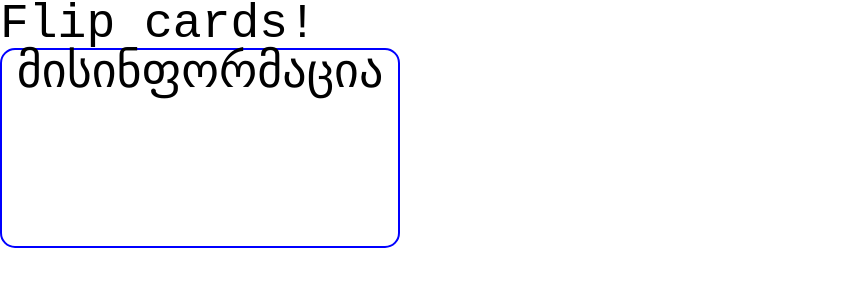
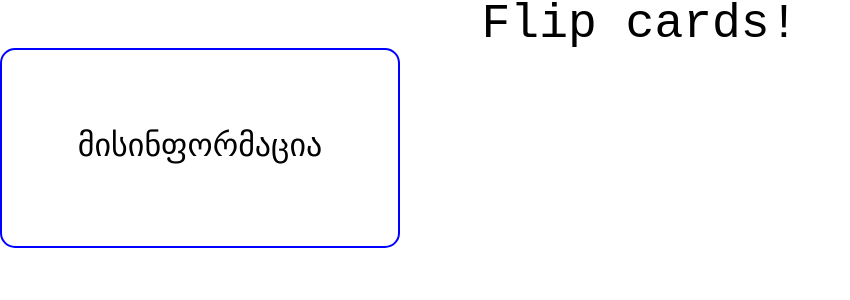
Before and after one commit to Gi0Chkh/ma_project, a React (Create React App) app: page / in a window 1280 px wide. Both pictures are taken after a click on the element 200 px from the left and 148 px from the top of the page. Shown: the top 300 px of the page, without its empty margins (0-850 px from the left). Built offline with nearby package versions, Linux system fonts and the light colour scheme.

Commit message:
improved text designs

```diff
--- a/src/App.css
+++ b/src/App.css
@@ -2,6 +2,7 @@ main {
   display: flex;
   flex-direction: column;
 }
-h1 {
+.main-header {
   font-size: 48px;
+  text-align: center;
 }
--- a/src/App.js
+++ b/src/App.js
@@ -4,7 +4,7 @@ import Card from './components/Card';
 function App() {
   return (
     <main>
-      <h1>Flip cards!</h1>
+      <h1 className='main-header'>Flip cards!</h1>
       <Card text="მისინფორმაცია" />
     </main>
   );
--- a/src/components/Card.jsx
+++ b/src/components/Card.jsx
@@ -5,7 +5,7 @@ function Card({ text }) {
   const [cardText, setCardText] = useState(null);
 
   function handleCardClick() {
-    setCardText((prevText) => prevText === null ? <h1>{text}</h1> : null)
+    setCardText((prevText) => prevText === null ? <h2 className='card-text'>{text}</h2> : null)
   }
 
 
--- a/src/components/card.css
+++ b/src/components/card.css
@@ -58,8 +58,13 @@
 .card-container {
     width: 400px;
     height: 200px;
-    text-align: center;
+    display: flex;
+    align-items: center;
+    justify-content: center;
     border: 2px blue solid;
     border-radius: 15px;
     cursor: pointer;
 }
+.card-text {
+    font-size: 32px;
+}
```
